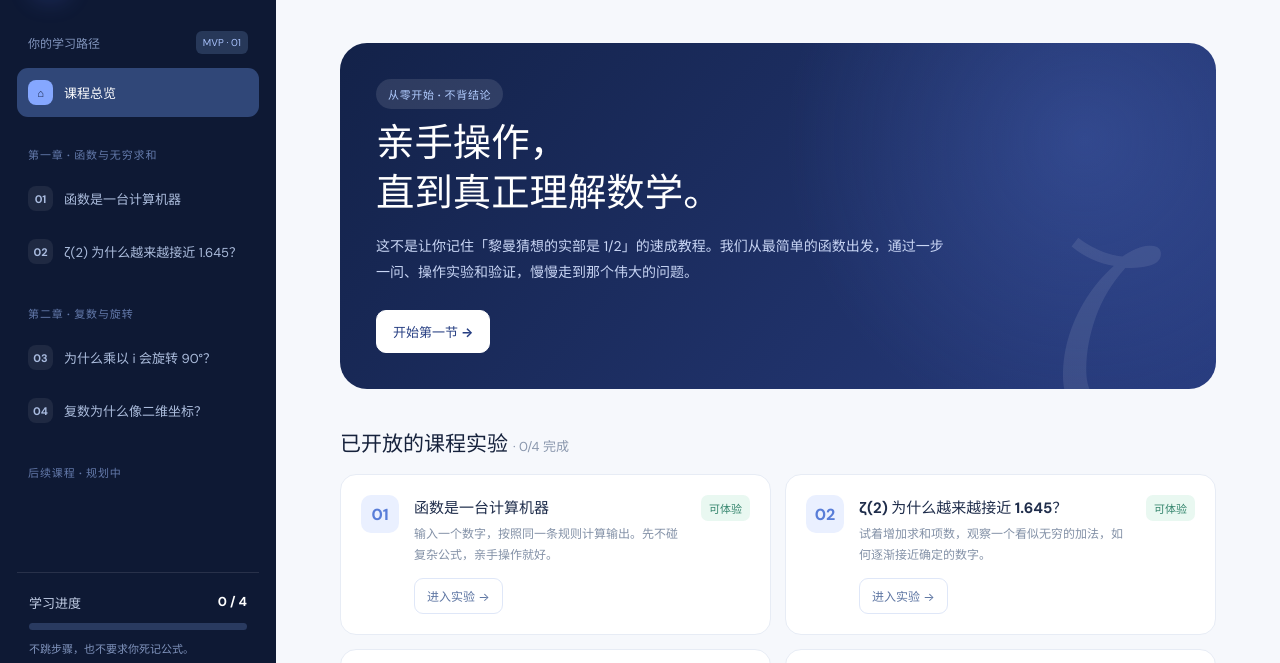
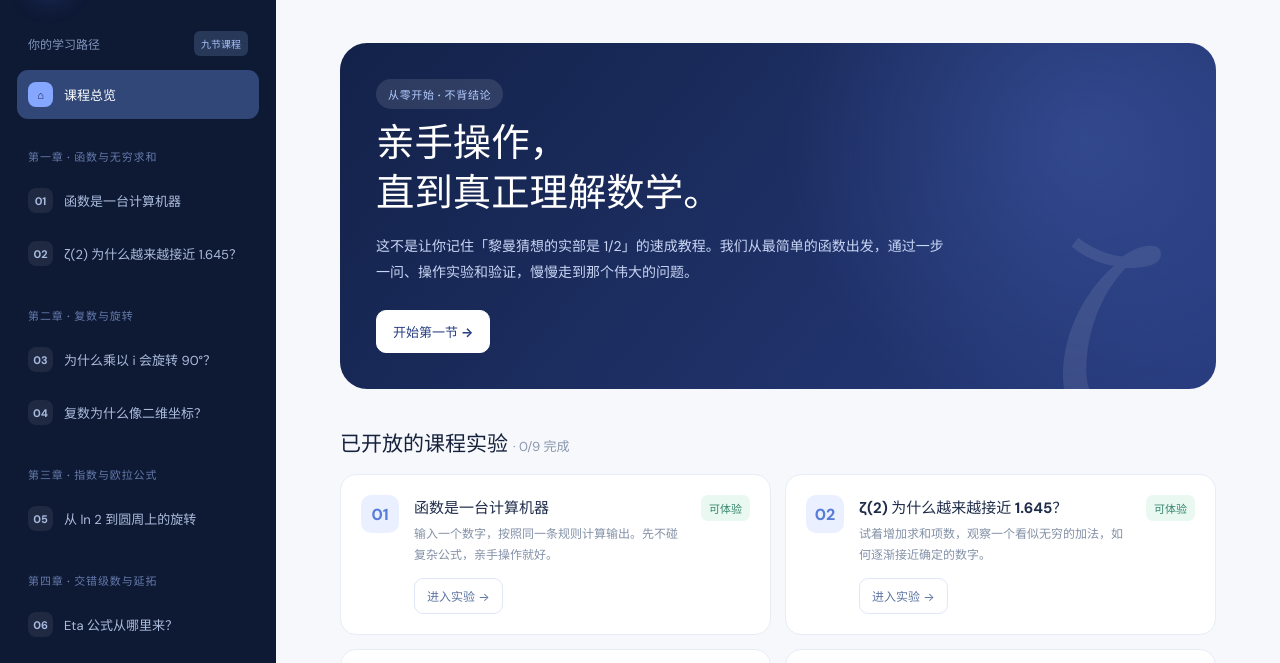
Before and after one commit to 344418145-dot/riemann-from-zero, a website: page index.html in a window 1280 px wide. Shown: the part 79-742 px from the top of the page. Drawn offline with Linux system fonts and the light colour scheme.

Commit message:
Load additional interactive course engine before app

```diff
--- a/index.html
+++ b/index.html
@@ -5,14 +5,14 @@
   <meta name="viewport" content="width=device-width, initial-scale=1" />
   <meta name="theme-color" content="#0d1833" />
   <meta name="description" content="通过亲手操作的可视化实验，从零理解函数、泽塔函数、复数和黎曼猜想。" />
-  <title>从零理解黎曼猜想 · 交互课程原型</title>
+  <title>从零理解黎曼猜想 · 交互数学课程</title>
   <link rel="stylesheet" href="./styles.css" />
 </head>
 <body>
   <div class="app-shell">
     <aside class="sidebar" id="sidebar">
       <div class="brand"><span class="brand-mark">ζ</span><span><strong>从零理解</strong><small>RIEMANN LAB</small></span></div>
-      <div class="sidebar-head"><span>你的学习路径</span><span class="tiny-pill">MVP · 01</span></div>
+      <div class="sidebar-head"><span>你的学习路径</span><span class="tiny-pill">九节课程</span></div>
       <nav id="lessonNav" aria-label="课程目录"></nav>
       <div class="sidebar-footer">
         <div class="progress-title"><span>学习进度</span><strong id="progressText">0 / 4</strong></div>
@@ -30,6 +30,7 @@
       <main id="main" tabindex="-1"></main>
     </div>
   </div>
+  <script src="./extra-lessons.js" defer></script>
   <script src="./app.js" defer></script>
 </body>
 </html>
```
